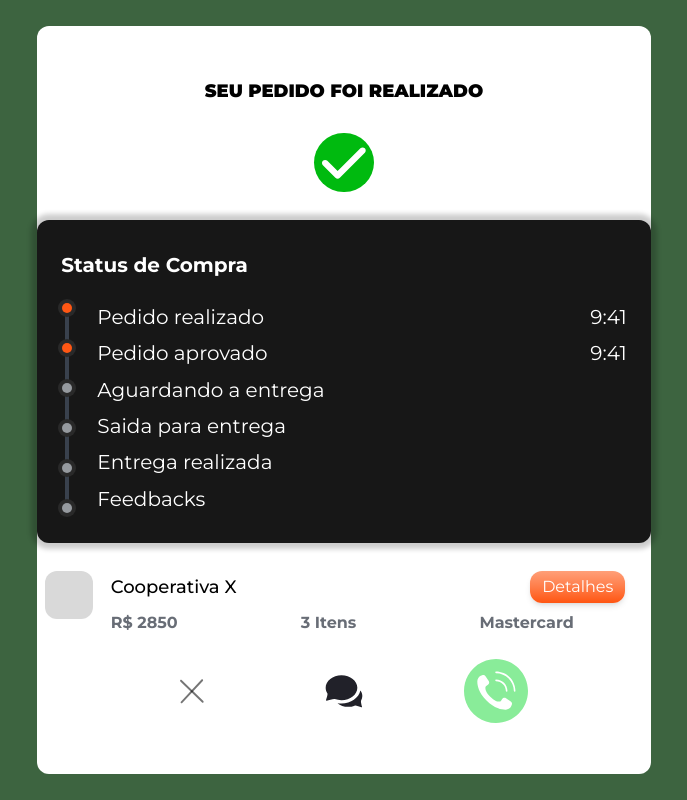
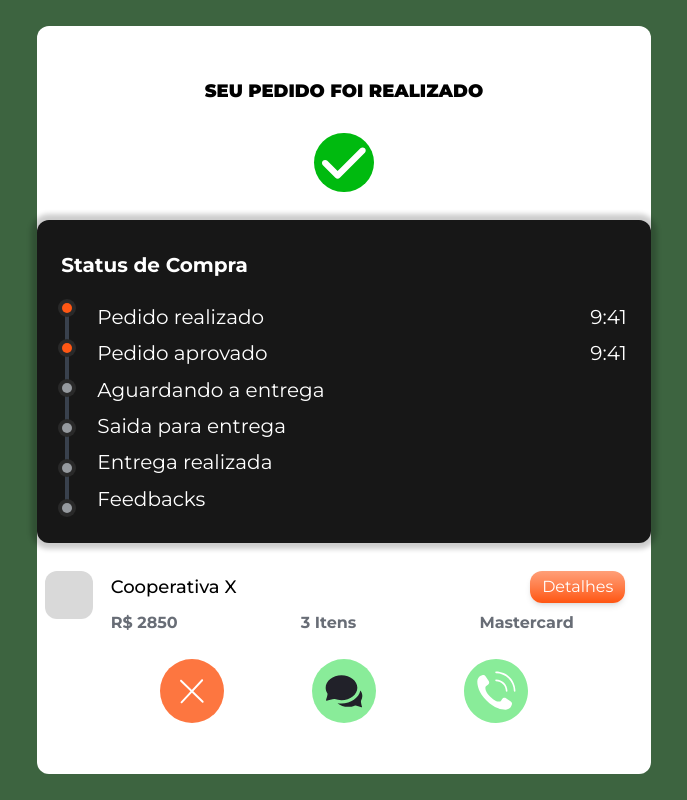
Before and after one commit to Reggie-Michael/Agro-website, a Next.js app: page /produce/order in a window 1280 px wide. Shown: the whole page, without its empty margins (296-983 px from the left). Built offline with nearby package versions, Linux system fonts and the light colour scheme.

Commit message:
fix import errors

```diff
--- a/app/(site)/home/page.js
+++ b/app/(site)/home/page.js
@@ -1,6 +1,5 @@
 "use client";
 import React, { Suspense, useEffect, useState } from "react";
-import Loading from "../loading";
 // import { useRouter } from "next/navigation";
 import Navbar from "@/components/Navbar";
 import Header from "@/components/Header";
@@ -11,6 +10,8 @@ import { IconButton } from "@mui/material";
 // import { Favorite, FavoriteRounded, StarRounded } from "@mui/icons-material";
 import { FontAwesomeIcon } from "@fortawesome/react-fontawesome";
 import { faHeart, faStar } from "@fortawesome/free-solid-svg-icons";
+import Loading from "@/app/loading";
+import { useRouter } from "next/navigation";
 
 const Home = () => {
   const [isLoading, setIsLoading] = useState(true);
--- a/app/(site)/produce/order/page.js
+++ b/app/(site)/produce/order/page.js
@@ -38,6 +38,13 @@ const OrderMonitor = () => {
     return;
   };
 
+  const handleBack = () => {
+    try {
+      router.back();
+    } catch (error) {
+      router.push("/produce/delivery");
+    }
+  };
   return (
     <>
       {isLoading ? (
@@ -182,7 +189,7 @@ const OrderMonitor = () => {
             </div>
           </div>
           <div className="flex w-4/5 items-center  justify-between md:w-3/5">
-            <IconButton className="relative flex size-16 items-center justify-center rounded-full bg-[#FD7640] !p-2 text-xl text-white">
+            <IconButton onClick={handleBack} className="relative flex size-16 items-center justify-center rounded-full !bg-[#FD7640] !p-2 text-xl !text-white">
               {/* <div className="w-8 h-[2px] bg-white border-none rotate-45 absolute"></div> */}
               {/* <div className="w-8 h-[2px] bg-white border-none -rotate-45 absolute"></div> */}
               <FontAwesomeIcon
@@ -194,7 +201,7 @@ const OrderMonitor = () => {
                 className="absolute rotate-[95deg] font-thin"
               />
             </IconButton>
-            <IconButton className=" flex size-16 items-center justify-center rounded-full bg-[#89EC99] !p-3 text-lg text-white">
+            <IconButton className=" flex size-16 items-center justify-center rounded-full !bg-[#89EC99] !p-3 text-lg text-white">
               <Image
                 src={"/assets/icons/chatIcon.svg"}
                 height={40}
```
